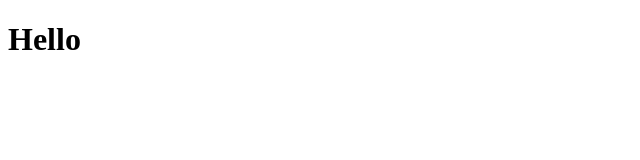
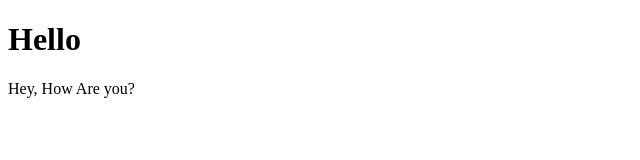
Before and after one commit to Dhiran068/Demo, a plain HTML site: page index.html in a window 1280 px wide. Shown: the whole page, without its empty margins (0-640 px from the left). Drawn offline with Linux system fonts and the light colour scheme.

Commit message:
Update index.html
Add para

```diff
--- a/index.html
+++ b/index.html
@@ -7,5 +7,6 @@
 </head>
 <body>
     <h1>Hello</h1>
+    <p>Hey, How Are you?</p>
 </body>
 </html>
```
